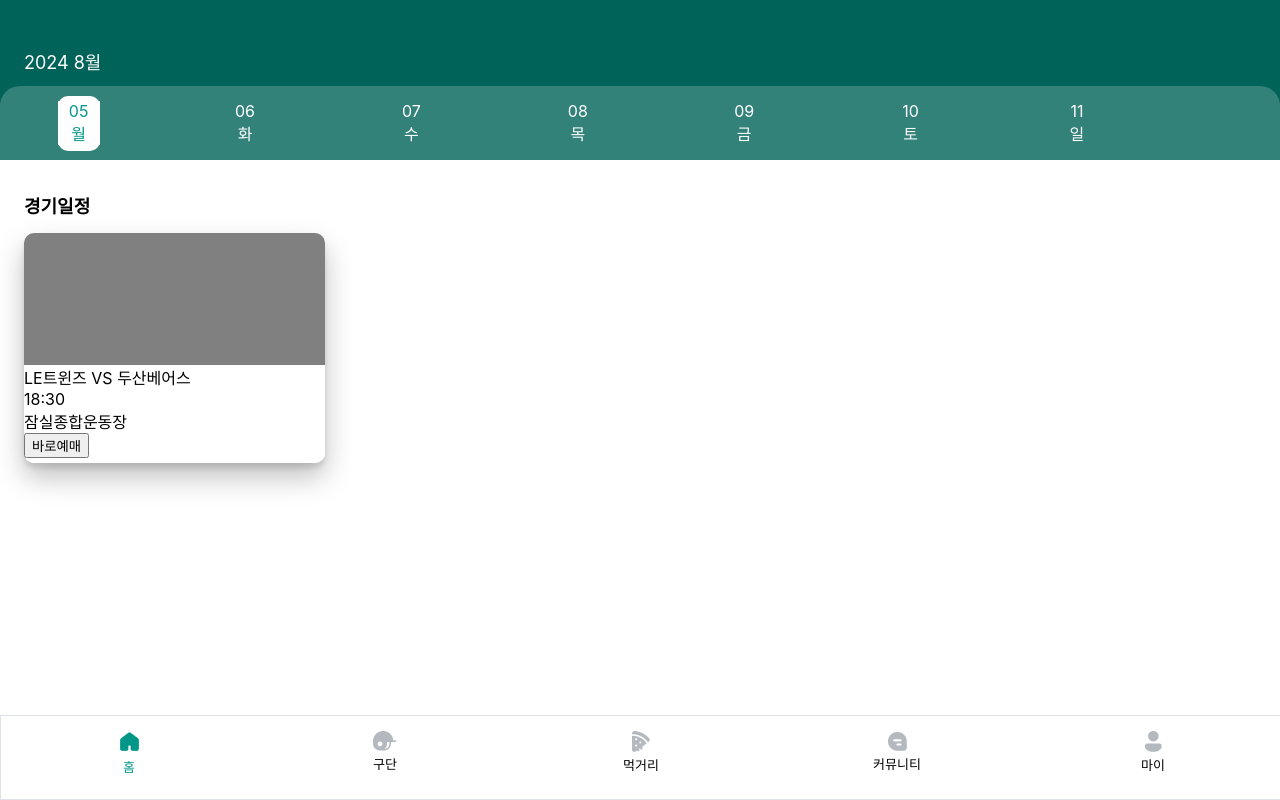
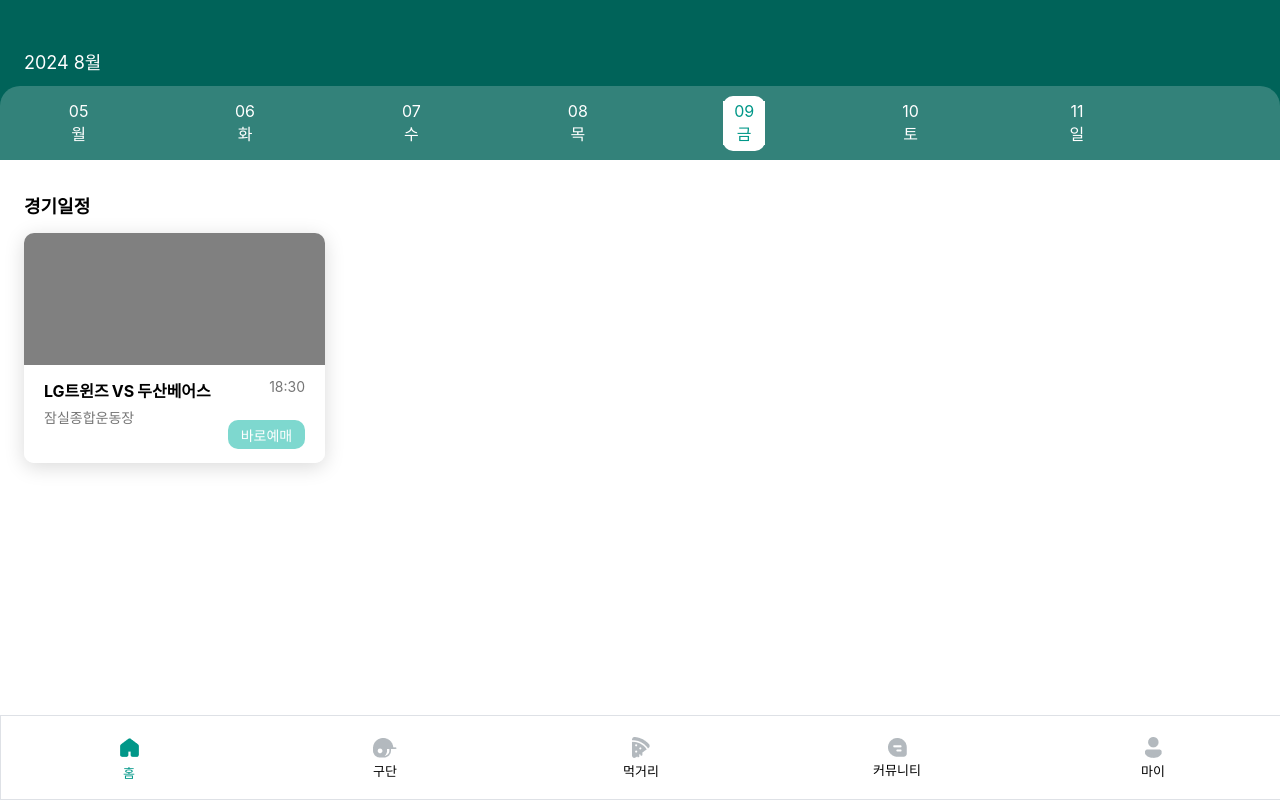
Before and after one commit to soom4478/homelearn_frontend, a React (Create React App) app: page / in a window 1280 px wide. Built offline with nearby package versions, Linux system fonts and the light colour scheme.

Commit message:
feat : home 경기 일정 추가

```diff
--- a/src/Food/StoreContext.js
+++ b/src/Food/StoreContext.js
@@ -30,7 +30,7 @@
       popularMenu: "양념치킨",
       todayOrder: 20,
       imgSrc: "https://thenaum.cdn-nhncommerce.com/data/goods/20/08/35/1000005511/1000005511_detail_017.jpg",
-    },
+    }
   ]);
 
   return (
--- a/src/Food/foodMain.css
+++ b/src/Food/foodMain.css
@@ -1,7 +1,12 @@
 /* foodMain.css */
+body {
+    margin: 0;
+    padding: 0;
+}
+
 nav {
     width: 100%;
-    height: 100%;
+    height: auto;
     background-color: #1B7065;
     margin: 0;
     padding: 0;
@@ -47,7 +52,6 @@
     pointer-events: none; /* 화살표 클릭 불가능하게 설정 */
 }
 
-
 .search {
     background-color: white;
     color: #AEAEB2;
@@ -62,6 +66,7 @@
     margin-top: 0;
     display: flex; /* flexbox 사용 */
     align-items: center; /* 상하 가운데 정렬 */
+    position: relative; /* 추가 */
 }
 
 .search input {
@@ -69,7 +74,8 @@
 }
 
 #search_icon {
-    margin: auto;
+    position: absolute; /* 추가 */
+    right: 10px; /* 오른쪽으로 이동 */
 }
 
 #input {
@@ -157,7 +163,6 @@
     align-content: center;
     display: inline-block;
     margin-left: 5px;
-
 }
 
 .category #block {
--- a/src/Food/foodMain.js
+++ b/src/Food/foodMain.js
@@ -16,7 +16,6 @@
   const [searchIcon, setSearchIcon] = useState(search_icon);
   const selectRef = useRef(null);
   const [selectWidth, setSelectWidth] = useState(0);
-  const [containerHeight, setContainerHeight] = useState("500px");
   const navigate = useNavigate();
 
   const handleClick = (category) => {
@@ -46,14 +45,6 @@
       setSelectWidth(selectRef.current.offsetWidth);
     }
   }, [selectedOption]);
-
-  useEffect(() => {
-    if (stores.length > 1) {
-      setContainerHeight("auto");
-    } else {
-      setContainerHeight("500px");
-    }
-  }, [stores.length]);
 
   const handleStoreClick = (storeId) => {
     navigate(`/food/${storeId}`);
@@ -94,7 +85,7 @@
           onClick={handleSearchClick}
         />
       </div>
-      <div className="container2" style={{ height: containerHeight }}>
+      <div className="container2">
         <div className="display">
           <div className="text">
             <p id="beer1">대구 삼성라이온즈 파크에서</p>
--- a/src/Home/home.css
+++ b/src/Home/home.css
@@ -66,6 +66,8 @@
     color: white;
     margin: 0;
     width: auto;
+    height: auto;
+    text-align: center;
 }
 
 #day.selected, #day2.selected {
@@ -83,7 +85,7 @@
     height: 230px;
     margin-left: 24px;
     border-radius: 10px;
-    box-shadow: 0 14px 28px rgba(0, 0, 0, 0.25), 0 5px 5px rgba(0, 0, 0, 0.1);
+    box-shadow: 0 4px 20px 0px rgba(0, 0, 0, 0.15);
 }
 
 .scheduleCon1 {
@@ -101,9 +103,78 @@
     border-bottom-left-radius: 10px;
     border-bottom-right-radius: 10px;
     display: inline-block;
+    position: relative; /* 추가 */
 }
 
 #title, #time, #ground {
     margin: auto 0;
     width: auto;
+    display: inline-block;
 }
+
+#time, #reservation {
+    display: inline-block;
+}
+
+#title {
+    font-weight: bold;
+    margin-left: 20px;
+    margin-top: 13px;
+    font-size: 16px;
+}
+
+#title1, #title2, #title3 {
+    display: inline-block;
+}
+
+#title2 {
+    margin: 0 3px;
+}
+
+#time {
+    font-size: 14px;
+    color: #767676;
+    float: right;
+    margin-top: 13px;
+    margin-right: 20px;
+}
+
+#ground {
+    font-size: 14px;
+    color: #767676;
+    margin-left: 20px;
+    margin-top: 5px;
+}
+
+#reservation {
+    position: absolute; /* 추가 */
+    right: 20px; /* 오른쪽으로 이동 */
+    bottom: 12px; /* 아래쪽으로 이동 */
+    margin-bottom: 2px;
+    width: 77px;
+    height: 29px;
+    border-radius: 10px;
+    border: none;
+    background-color: #7ED8CF;
+    cursor: pointer;
+}
+
+#reservation.clicked {
+    background-color: #38AE9F;
+}
+
+@keyframes changeColor {
+    0% {
+        background-color: #009788;
+    }
+    50% {
+        background-color: #005f4b;
+    }
+    100% {
+        background-color: #009788;
+    }
+}
+#buttonText {
+    font-size: 14px;
+    color: white;
+}
--- a/src/Home/home.js
+++ b/src/Home/home.js
@@ -1,7 +1,16 @@
-import React from "react";
+import React, { useState } from "react";
 import "./home.css";
 
 const Home = () => {
+  const [isClicked, setIsClicked] = useState(false);
+
+  const handleButtonClick = () => {
+    setIsClicked(true);
+    setTimeout(() => {
+      setIsClicked(false);
+    }, 100); // 3초 후에 원래 색으로 돌아옴
+  };
+
   const days = [
     { day: "05", label: "월" },
     { day: "06", label: "화" },
@@ -12,7 +21,7 @@
     { day: "11", label: "일" },
   ];
 
-  const selectedIndex = 0; // 인덱스 설정
+  const selectedIndex = 4; // 인덱스 설정
 
   return (
     <div className="container">
@@ -35,10 +44,20 @@
           <div className="scheduleCon1"></div>
           <div className="scheduleCon2">
             <div className="scheduleImfo">
-              <p id="title">LE트윈즈 VS 두산베어스</p>
+              <div id="title">
+                <p id="title1">LG트윈즈</p>
+                <p id="title2">VS</p>
+                <p id="title3">두산베어스</p>
+              </div>
               <p id="time">18:30</p>
               <p id="ground">잠실종합운동장</p>
-              <button id="reservation">바로예매</button>
+              <button
+                id="reservation"
+                className={isClicked ? "clicked" : ""}
+                onClick={handleButtonClick}
+              >
+                <p id="buttonText">바로예매</p>
+              </button>
             </div>
           </div>
         </div>
--- a/src/index.css
+++ b/src/index.css
@@ -15,6 +15,12 @@
   padding: 0;
 }
 
+p {
+  margin: 0;
+  padding: 0;
+  width: auto;
+}
+
 code {
   font-family: source-code-pro, Menlo, Monaco, Consolas, 'Courier New',
     monospace;
```
